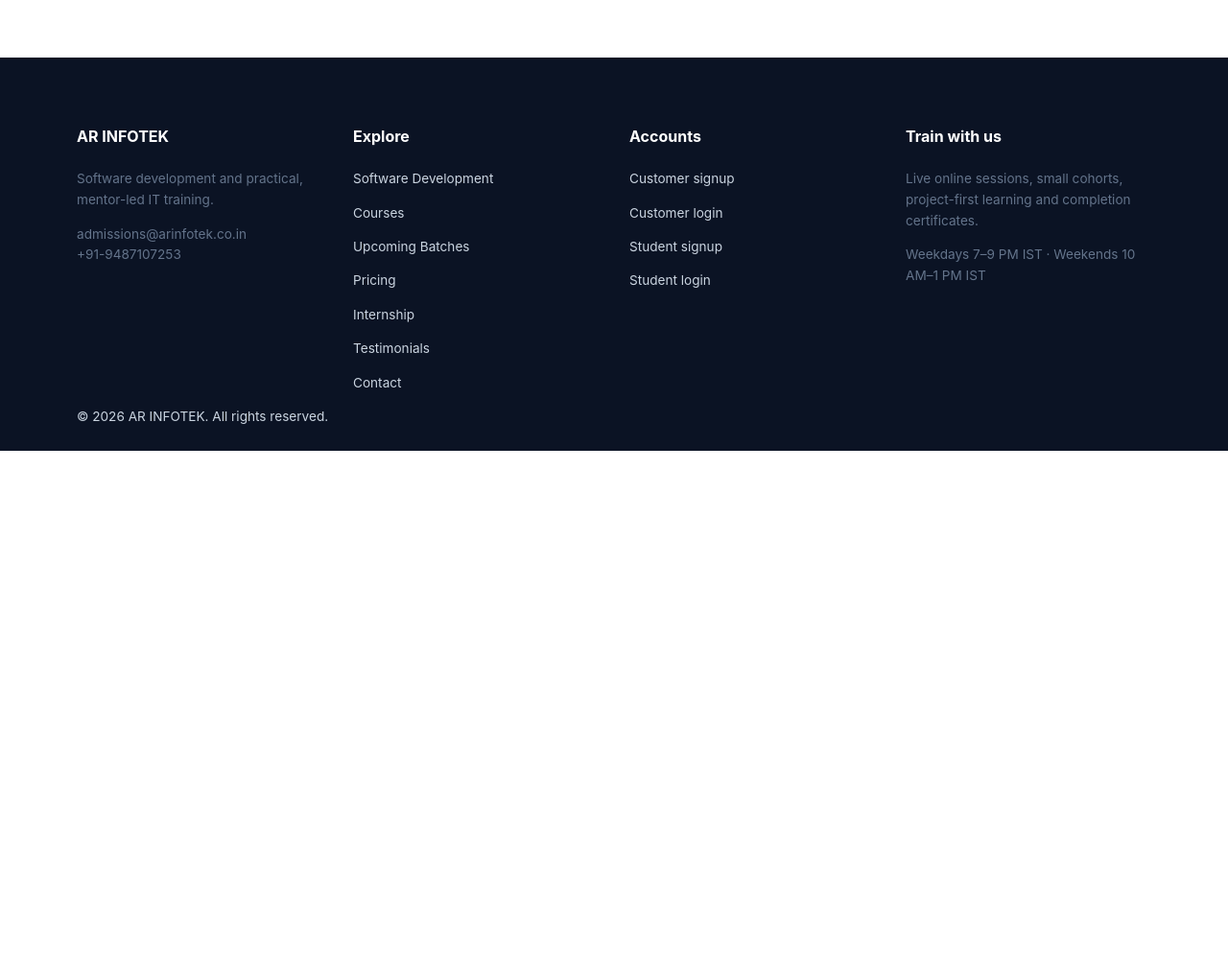
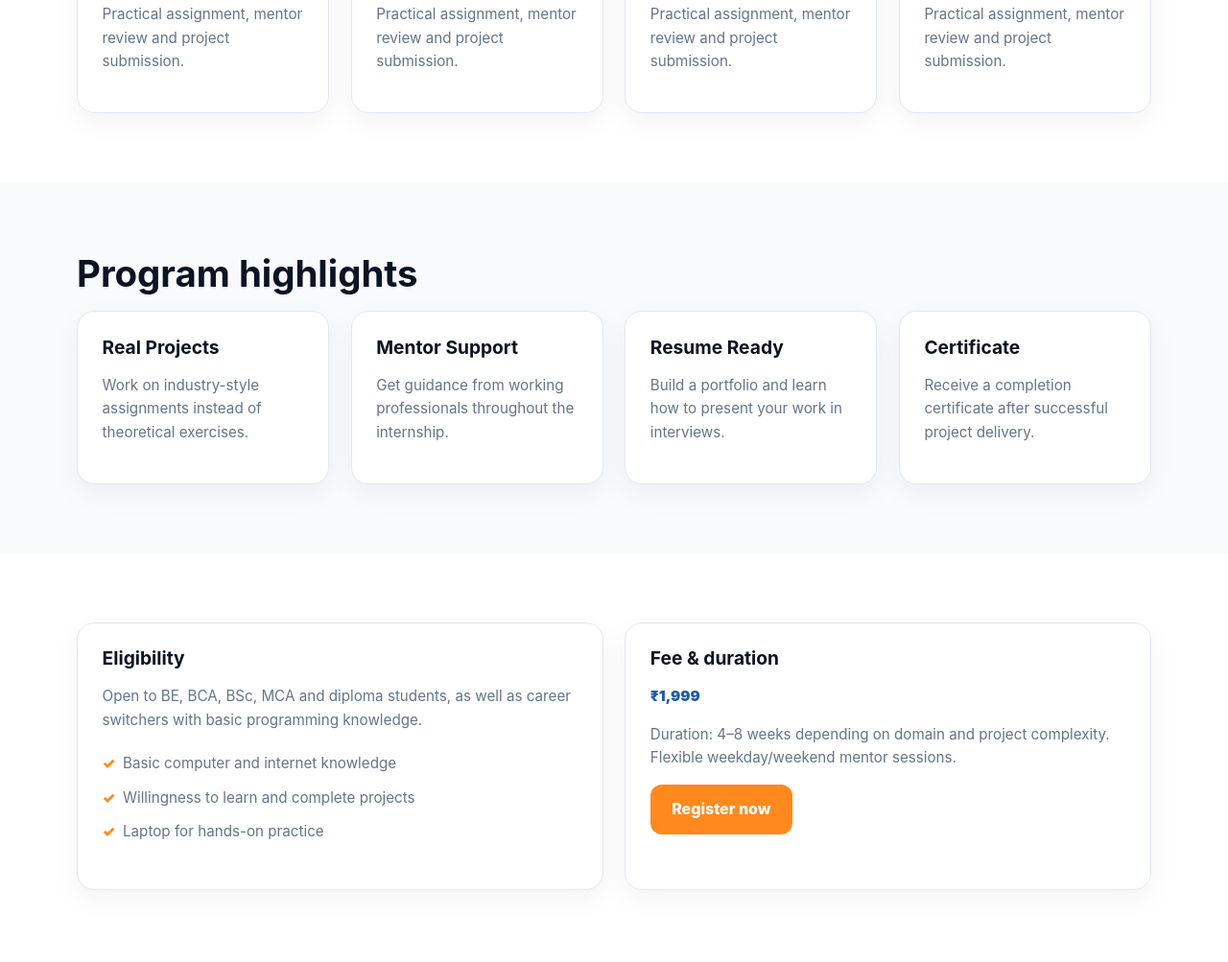
Before and after one commit to ranandraj/arinfotek-webapp-dev, an Astro site: page /arinfotek-webapp-dev/internship in a window 1280 px wide. Shown: the part 935-1938 px from the top of the page at 96% size. Before the commit the page ends 1405 px from the top, so only its background shows below. Built offline with nearby package versions, Linux system fonts and the light colour scheme; Astro itself is replaced by a stand-in of ours.

Commit message:
Content revamp: src/pages/internship.astro

```diff
--- a/src/pages/internship.astro
+++ b/src/pages/internship.astro
@@ -2,6 +2,12 @@
 import BaseLayout from '../layouts/BaseLayout.astro';
 const base = import.meta.env.BASE_URL;
 const domains = ['AI / ML', 'Cloud Computing', 'Data Science', 'Full Stack Web Development', 'Python', 'Mobile Apps', 'DevOps', 'Vibe Coding'];
+const highlights = [
+  ['Real Projects', 'Work on industry-style assignments instead of theoretical exercises.'],
+  ['Mentor Support', 'Get guidance from working professionals throughout the internship.'],
+  ['Resume Ready', 'Build a portfolio and learn how to present your work in interviews.'],
+  ['Certificate', 'Receive a completion certificate after successful project delivery.'],
+];
 ---
 <BaseLayout title="Internship | AR INFOTEK" description="Internship program 2026 with real projects and mentor support.">
   <section class="hero">
@@ -9,14 +15,46 @@ const domains = ['AI / ML', 'Cloud Computing', 'Data Science', 'Full Stack Web D
       <span class="tag">Internship Program 2026</span>
       <h1>Learn today. Intern tomorrow.</h1>
       <p>Real-world projects, industry exposure, resume building and interview preparation.</p>
-      <a class="btn" href={`${base}signup/student/`}>Register interest</a>
+      <div class="hero-actions">
+        <a class="btn" href={`${base}signup/student/`}>Register interest</a>
+        <a class="btn ghost" href={`${base}contact/`}>Ask a question</a>
+      </div>
     </div>
   </section>
   <section class="section">
     <div class="container">
       <h2>Internship domains</h2>
       <div class="grid four">
-        {domains.map((domain) => <div class="card"><h3>{domain}</h3></div>)}
+        {domains.map((domain) => <div class="card"><h3>{domain}</h3><p>Practical assignment, mentor review and project submission.</p></div>)}
+      </div>
+    </div>
+  </section>
+  <section class="section alt">
+    <div class="container">
+      <h2>Program highlights</h2>
+      <div class="grid four">
+        {highlights.map(([title, text]) => <div class="card"><h3>{title}</h3><p>{text}</p></div>)}
+      </div>
+    </div>
+  </section>
+  <section class="section">
+    <div class="container">
+      <div class="grid two">
+        <div class="card">
+          <h3>Eligibility</h3>
+          <p>Open to BE, BCA, BSc, MCA and diploma students, as well as career switchers with basic programming knowledge.</p>
+          <ul class="checks">
+            <li>Basic computer and internet knowledge</li>
+            <li>Willingness to learn and complete projects</li>
+            <li>Laptop for hands-on practice</li>
+          </ul>
+        </div>
+        <div class="card">
+          <h3>Fee & duration</h3>
+          <p class="price">₹1,999</p>
+          <p>Duration: 4–8 weeks depending on domain and project complexity. Flexible weekday/weekend mentor sessions.</p>
+          <a class="btn" href={`${base}signup/student/`}>Register now</a>
+        </div>
       </div>
     </div>
   </section>
```
